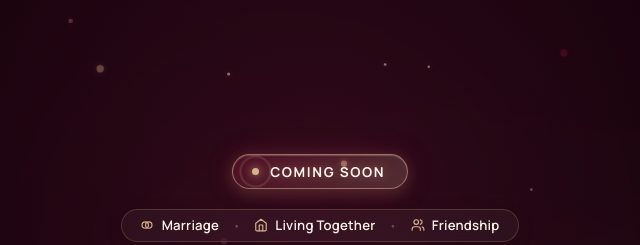
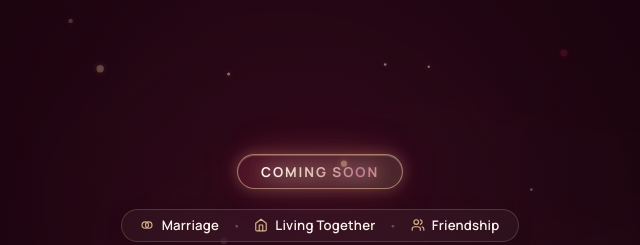
Before and after one commit to SafeerSha/IshtamChat-comingsoon, a plain HTML site: page index.html in a window 1280 px wide. Shown: the top 245 px of the page, 320-960 px from the left. Drawn offline with nearby package versions, Linux system fonts and the light colour scheme; a web font is replaced by a local one.

Commit message:
feat: replace pulsing dot with animated glowing shimmer motion on Coming Soon text

```diff
--- a/index.html
+++ b/index.html
@@ -64,13 +64,9 @@
     <!-- Main Hero Stage (Centered, Single Viewport, Simple & Classy) -->
     <main class="classy-main">
       <div class="hero-content">
-        <!-- Highlighted Coming Soon Badge -->
+        <!-- Highlighted Coming Soon Badge with Text Glow Motion -->
         <div class="coming-soon-badge">
-          <span class="pulse-beacon" aria-hidden="true">
-            <span class="beacon-wave"></span>
-            <span class="beacon-core"></span>
-          </span>
-          <span class="badge-title">Coming Soon</span>
+          <span class="badge-title glowing-text-motion">Coming Soon</span>
         </div>
 
         <!-- Relationship Intent Pillars (Understated, Classy Pill Row) -->
--- a/styles.css
+++ b/styles.css
@@ -269,68 +269,101 @@ body.classy-body {
 .coming-soon-badge {
   display: inline-flex;
   align-items: center;
-  gap: 0.65rem;
-  padding: 0.45rem 1.35rem 0.45rem 1.1rem;
+  justify-content: center;
+  padding: 0.45rem 1.45rem;
   border-radius: var(--r-pill);
-  background: linear-gradient(135deg, rgba(122, 24, 53, 0.42) 0%, rgba(216, 178, 140, 0.22) 100%);
-  border: 1.5px solid rgba(216, 178, 140, 0.55);
+  background: linear-gradient(135deg, rgba(122, 24, 53, 0.40) 0%, rgba(216, 178, 140, 0.18) 100%);
+  border: 1.5px solid rgba(216, 178, 140, 0.45);
   box-shadow:
-    0 0 25px rgba(122, 24, 53, 0.40),
-    0 4px 16px rgba(216, 178, 140, 0.20),
-    inset 0 1px 1px rgba(255, 255, 255, 0.2);
+    0 0 22px rgba(122, 24, 53, 0.40),
+    0 4px 14px rgba(0, 0, 0, 0.25),
+    inset 0 1px 1px rgba(255, 255, 255, 0.18);
   margin-bottom: 1.25rem;
   transition: all 0.3s ease;
   user-select: none;
+  animation: badgeSubtlePulse 4s ease-in-out infinite alternate;
 }
 
 .coming-soon-badge:hover {
   transform: translateY(-1px);
   border-color: var(--champagne);
   box-shadow:
-    0 0 35px rgba(122, 24, 53, 0.60),
-    0 6px 20px rgba(216, 178, 140, 0.35);
+    0 0 35px rgba(122, 24, 53, 0.65),
+    0 6px 20px rgba(216, 178, 140, 0.4);
 }
 
-.pulse-beacon {
-  position: relative;
-  width: 9px;
-  height: 9px;
-  display: flex;
-  align-items: center;
-  justify-content: center;
-}
-
-.beacon-core {
-  position: relative;
-  width: 7px;
-  height: 7px;
-  border-radius: 50%;
-  background: var(--champagne);
-  box-shadow: 0 0 10px var(--champagne);
-}
-
-.beacon-wave {
-  position: absolute;
-  inset: -4px;
-  border-radius: 50%;
-  border: 1.5px solid var(--champagne);
-  opacity: 0.8;
-  animation: beaconPulse 2s infinite cubic-bezier(0.4, 0, 0.2, 1);
-}
-
-@keyframes beaconPulse {
-  0% { transform: scale(0.8); opacity: 0.9; }
-  100% { transform: scale(2.2); opacity: 0; }
+@keyframes badgeSubtlePulse {
+  0% {
+    border-color: rgba(216, 178, 140, 0.35);
+    box-shadow:
+      0 0 18px rgba(122, 24, 53, 0.32),
+      0 4px 14px rgba(0, 0, 0, 0.25),
+      inset 0 1px 1px rgba(255, 255, 255, 0.12);
+  }
+  100% {
+    border-color: rgba(216, 178, 140, 0.7);
+    box-shadow:
+      0 0 30px rgba(122, 24, 53, 0.55),
+      0 0 14px rgba(216, 178, 140, 0.35),
+      0 4px 18px rgba(0, 0, 0, 0.3),
+      inset 0 1px 1px rgba(255, 255, 255, 0.25);
+  }
 }
 
 .badge-title {
   font-family: var(--font-base);
   font-size: 0.85rem;
   font-weight: 700;
-  letter-spacing: 0.12em;
+  letter-spacing: 0.14em;
   text-transform: uppercase;
-  color: #FFF5EC;
-  text-shadow: 0 0 12px rgba(216, 178, 140, 0.45);
+  display: inline-block;
+}
+
+/* Glowing text motion: shimmering gold/champagne sweep with breathing radiant drop-shadow */
+.badge-title.glowing-text-motion {
+  background: linear-gradient(
+    105deg,
+    #D8B28C 0%,
+    #FAF3EC 22%,
+    #FFFFFF 42%,
+    #EAD2BA 60%,
+    #C77A8B 80%,
+    #D8B28C 100%
+  );
+  background-size: 240% auto;
+  -webkit-background-clip: text;
+  background-clip: text;
+  -webkit-text-fill-color: transparent;
+  color: transparent;
+  animation: textGlowMotion 3.8s ease-in-out infinite alternate;
+}
+
+@keyframes textGlowMotion {
+  0% {
+    background-position: 0% 50%;
+    filter: drop-shadow(0 0 4px rgba(216, 178, 140, 0.45))
+            drop-shadow(0 0 12px rgba(199, 122, 139, 0.3));
+  }
+  50% {
+    filter: drop-shadow(0 0 10px rgba(255, 255, 255, 0.85))
+            drop-shadow(0 0 20px rgba(216, 178, 140, 0.7))
+            drop-shadow(0 0 32px rgba(122, 24, 53, 0.5));
+  }
+  100% {
+    background-position: 100% 50%;
+    filter: drop-shadow(0 0 6px rgba(216, 178, 140, 0.55))
+            drop-shadow(0 0 14px rgba(199, 122, 139, 0.35));
+  }
+}
+
+@media (prefers-reduced-motion: reduce) {
+  .coming-soon-badge,
+  .badge-title.glowing-text-motion {
+    animation: none;
+    -webkit-text-fill-color: var(--champagne-light);
+    color: var(--champagne-light);
+    filter: drop-shadow(0 0 10px rgba(216, 178, 140, 0.4));
+  }
 }
 
 /* Relationship Intent Pillars (Quiet, Classy Row) */
```
